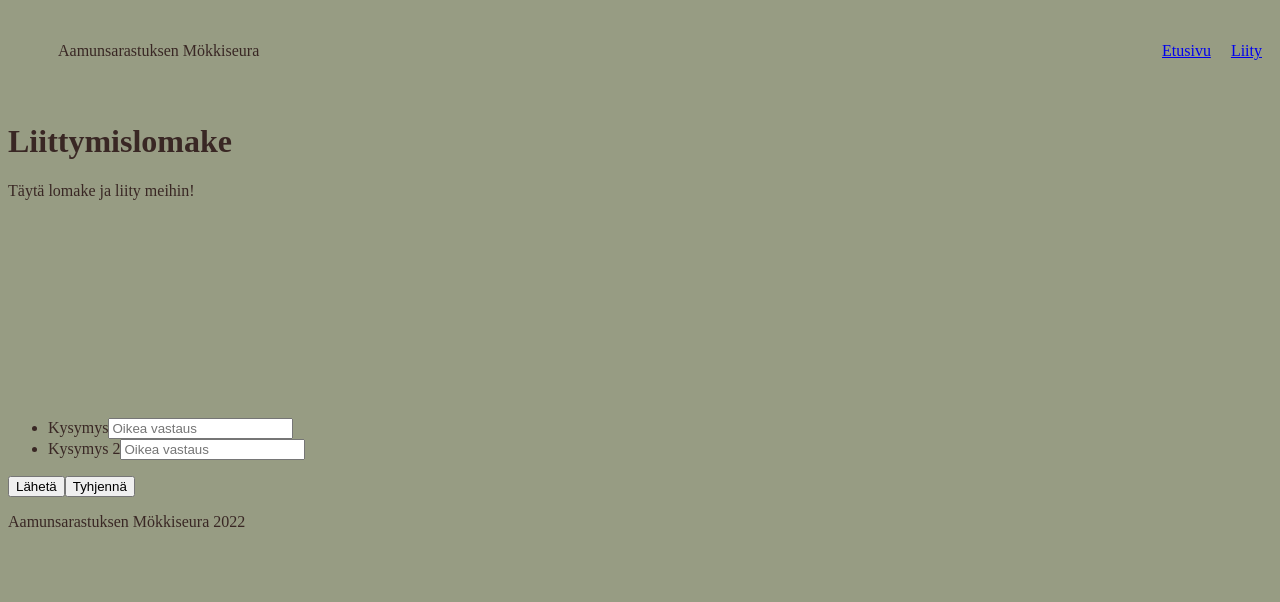
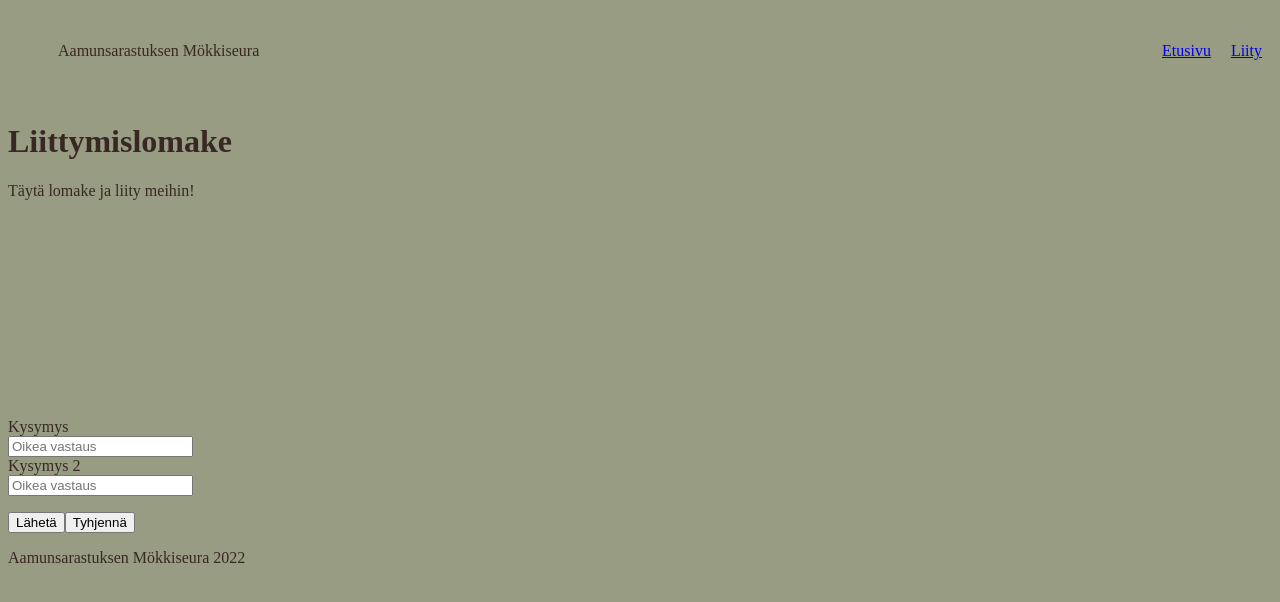
Before and after one commit to vuorisumu/GGJ-aamunsarastus, a React (Vite) app: page /liity in a window 1280 px wide. Shown: the top 602 px of the page. Built offline with nearby package versions, Linux system fonts and the light colour scheme.

Commit message:
refactor: change scss names

```diff
--- a/src/styles/form.scss
+++ b/src/styles/_form.scss
@@ -1,9 +1,16 @@
 .join-form {
   ul {
+    list-style: none;
+    padding: 0;
+
     li {
       &.false {
         border: 1px solid red;
       }
+
+      label {
+        display: block;
+      }
     }
   }
 }
--- a/src/styles/form.css
+++ b/src/styles/form.css
@@ -1,3 +1,10 @@
+.join-form ul {
+  list-style: none;
+  padding: 0;
+}
 .join-form ul li.false {
   border: 1px solid red;
+}
+.join-form ul li label {
+  display: block;
 }/*# sourceMappingURL=form.css.map */
--- a/src/styles/main.css
+++ b/src/styles/main.css
@@ -5,8 +5,15 @@
   --accent-primary: #ffebab;
 }
 
+.join-form ul {
+  list-style: none;
+  padding: 0;
+}
 .join-form ul li.false {
   border: 1px solid red;
+}
+.join-form ul li label {
+  display: block;
 }
 
 body {
```
Also changed, not shown: src/styles/_colors.scss (renamed from src/styles/colors.scss), 2 other files (tests, documents, lock files or other folders).
